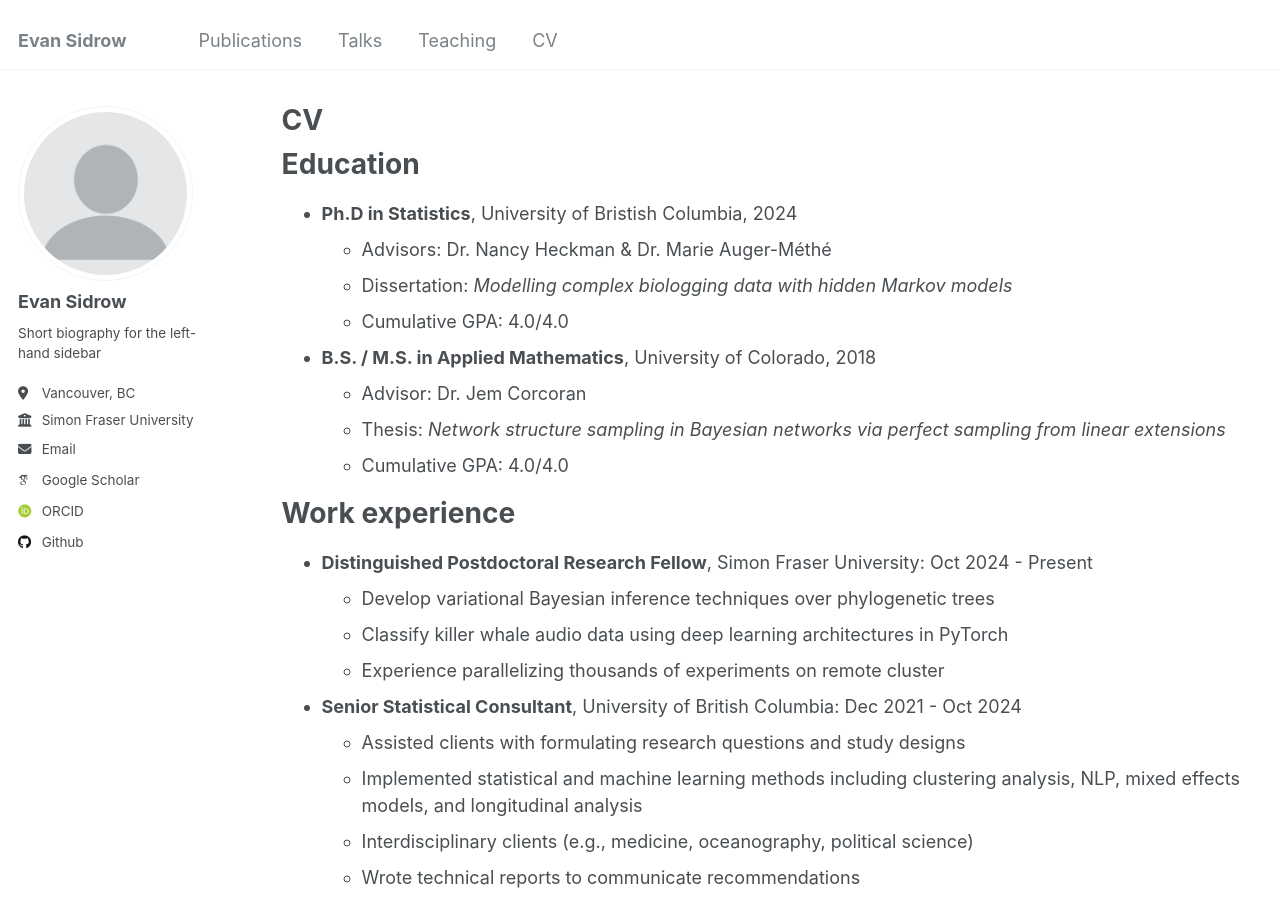
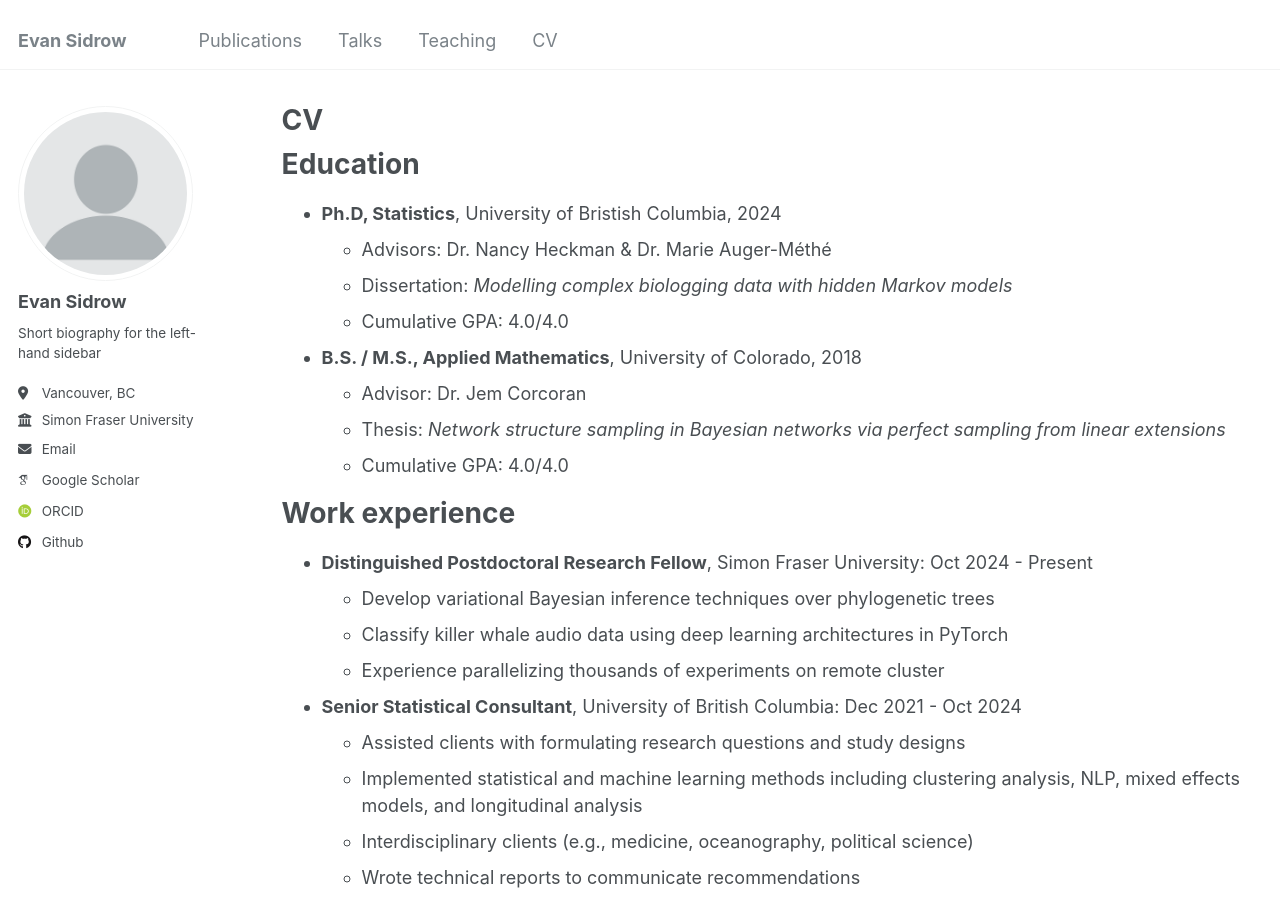
Before and after one commit to EvanSidrow/EvanSidrow.github.io, a Jekyll site: the page built from _pages/cv.md, in a window 1280 px wide and 900 px high. Built offline with Jekyll 4.4.1, drawn with Linux system fonts in a browser that asks for light colours; some web fonts are replaced.

Commit message:
Update cv.md

```diff
--- a/_pages/cv.md
+++ b/_pages/cv.md
@@ -11,11 +11,11 @@ redirect_from:
 
 Education
 ======
-* **Ph.D in Statistics**, University of Bristish Columbia, 2024
+* **Ph.D, Statistics**, University of Bristish Columbia, 2024
   * Advisors: Dr. Nancy Heckman & Dr. Marie Auger-Méthé
   * Dissertation: *Modelling complex biologging data with hidden Markov models*
   * Cumulative GPA: 4.0/4.0
-* **B.S. / M.S. in Applied Mathematics**, University of Colorado, 2018
+* **B.S. / M.S., Applied Mathematics**, University of Colorado, 2018
   * Advisor: Dr. Jem Corcoran
   * Thesis: *Network structure sampling in Bayesian networks via perfect sampling from linear extensions*
   * Cumulative GPA: 4.0/4.0
```
